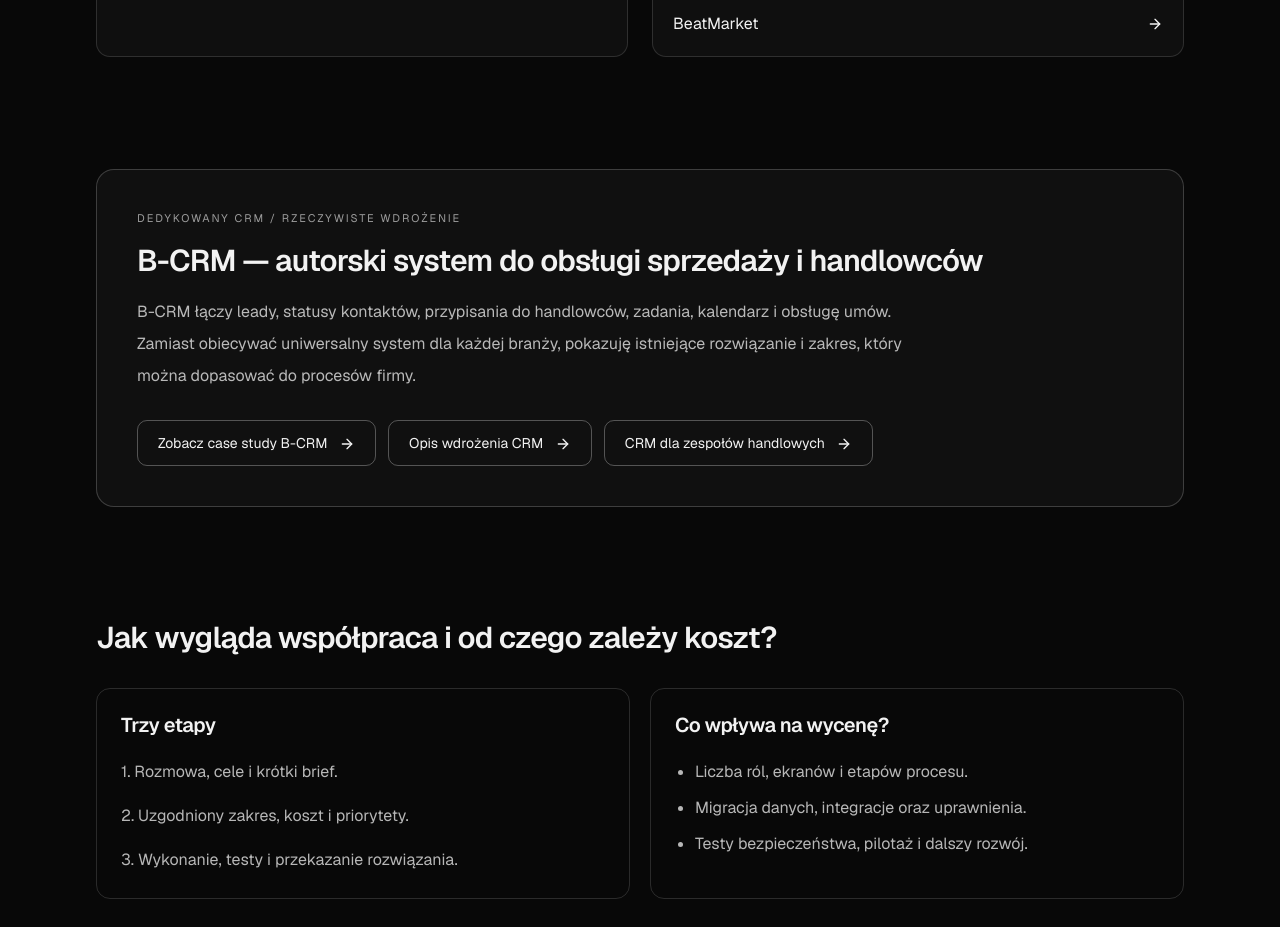
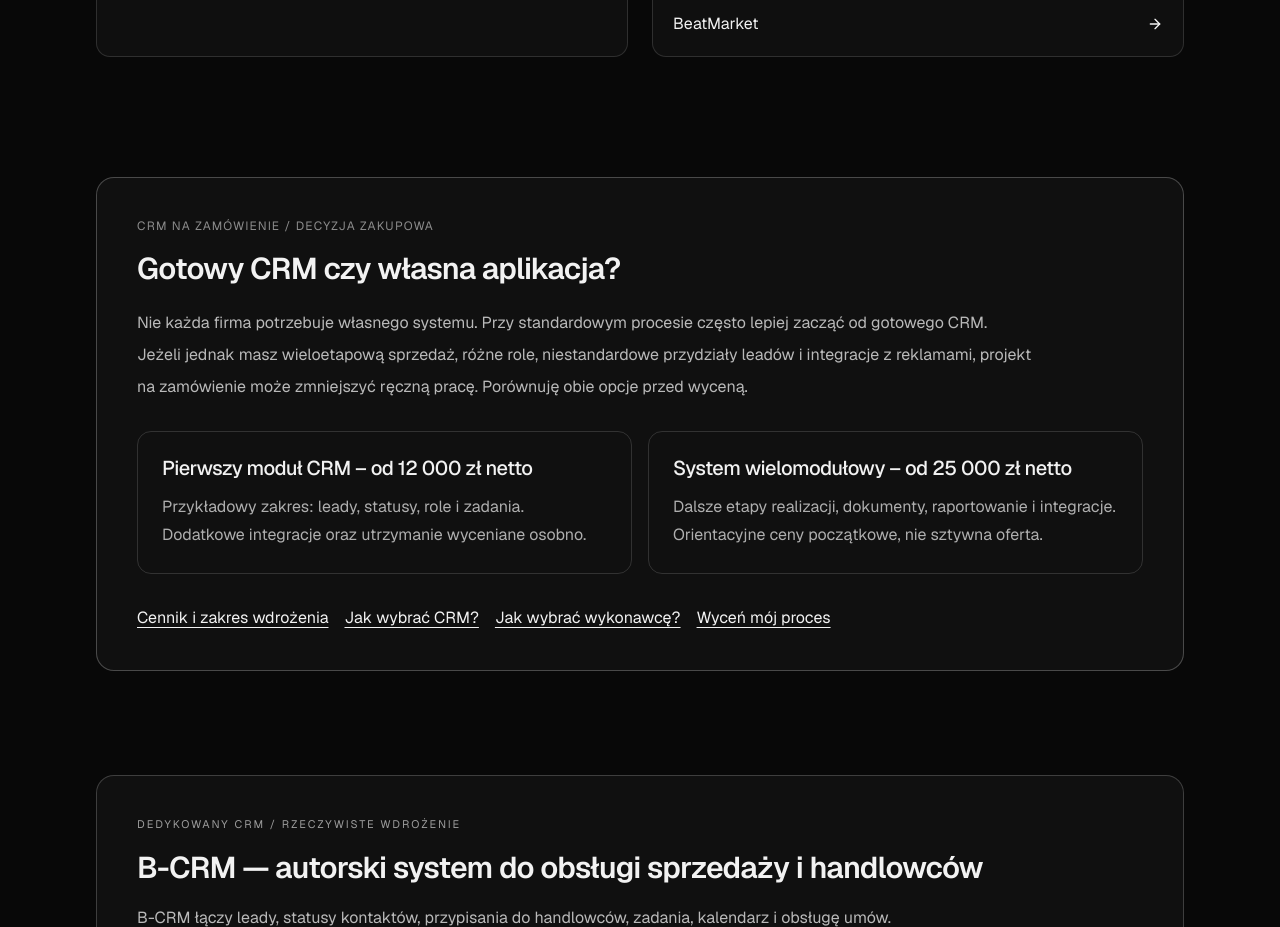
Before and after one commit to ft4k696bk6-prog/kacper-portfolio, a Next.js app: page /crm-i-aplikacje-webowe in a window 1280 px wide. Shown: the part 2400-3327 px from the top of the page. Built offline with nearby package versions, Linux system fonts and the light colour scheme; no server answers.

Commit message:
feat(crm): pokazywane ceny demo i poradniki przed zamowieniem CRM

```diff
--- a/src/components/ServiceLandingPage.tsx
+++ b/src/components/ServiceLandingPage.tsx
@@ -315,6 +315,19 @@ export function ServiceLandingPage({ kind }: ServiceLandingPageProps) {
           ))}
         </div>
       </section>
+      {kind === "apps" && <section className="mx-auto max-w-6xl px-5 py-14 md:px-8">
+        <div className="rounded-2xl border border-white/25 bg-white/[0.035] p-7 md:p-10">
+          <p className="text-xs uppercase tracking-widest text-white/55">CRM na zamówienie / decyzja zakupowa</p>
+          <h2 className="mt-4 text-3xl font-semibold">Gotowy CRM czy własna aplikacja?</h2>
+          <p className="mt-5 max-w-4xl leading-8 text-white/75">Nie każda firma potrzebuje własnego systemu. Przy standardowym procesie często lepiej zacząć od gotowego CRM. Jeżeli jednak masz wieloetapową sprzedaż, różne role, niestandardowe przydziały leadów i integracje z reklamami, projekt na zamówienie może zmniejszyć ręczną pracę. Porównuję obie opcje przed wyceną.</p>
+          <div className="mt-7 grid gap-4 md:grid-cols-2">
+            <div className="rounded-xl border border-white/15 p-6"><h3 className="text-xl">Pierwszy moduł CRM – od 12 000 zł netto</h3><p className="mt-3 leading-7 text-white/70">Przykładowy zakres: leady, statusy, role i zadania. Dodatkowe integracje oraz utrzymanie wyceniane osobno.</p></div>
+            <div className="rounded-xl border border-white/15 p-6"><h3 className="text-xl">System wielomodułowy – od 25 000 zł netto</h3><p className="mt-3 leading-7 text-white/70">Dalsze etapy realizacji, dokumenty, raportowanie i integracje. Orientacyjne ceny początkowe, nie sztywna oferta.</p></div>
+          </div>
+          <div className="mt-8 flex flex-wrap gap-4"><Link href="/cennik" className="underline underline-offset-4">Cennik i zakres wdrożenia</Link><Link href="/poradniki/jaki-crm-wybrac-dla-malej-firmy" className="underline underline-offset-4">Jak wybrać CRM?</Link><Link href="/poradniki/jak-wybrac-wykonawce-crm" className="underline underline-offset-4">Jak wybrać wykonawcę?</Link><Link href="/kontakt" className="underline underline-offset-4">Wyceń mój proces</Link></div>
+        </div>
+      </section>}
+      {kind === "marketing" && <section className="mx-auto max-w-6xl px-5 py-14 md:px-8"><div className="rounded-2xl border border-white/20 p-7 md:p-10"><h2 className="text-3xl">Google, Meta, TikTok, YouTube – jeden cel biznesowy</h2><p className="mt-5 leading-8 text-white/75">Dobieram kanał do intencji zakupowej i sposobu prezentacji produktu. Możemy zacząć od audytu za orientacyjnie 590 zł netto albo konfiguracji jednej platformy od 990 zł netto. Koszt emisji reklam jest osobny. Przed startem ustalamy prawdziwą konwersję i sposób obsługi zapytań.</p><div className="mt-6 flex flex-wrap gap-5"><Link href="/reklamy-online" className="underline underline-offset-4">Kanały i przykładowe budżety</Link><Link href="/cennik" className="underline underline-offset-4">Cennik reklam</Link><Link href="/poradniki/reklamy-samodzielnie-czy-agencja" className="underline underline-offset-4">Samemu czy ze specjalistą?</Link></div></div></section>}
       {kind === "apps" && (
         <section className="mx-auto max-w-6xl px-5 py-12 md:px-8" aria-labelledby="crm-implementation">
           <div className="rounded-2xl border border-white/20 bg-white/[0.035] p-7 md:p-10">
```
